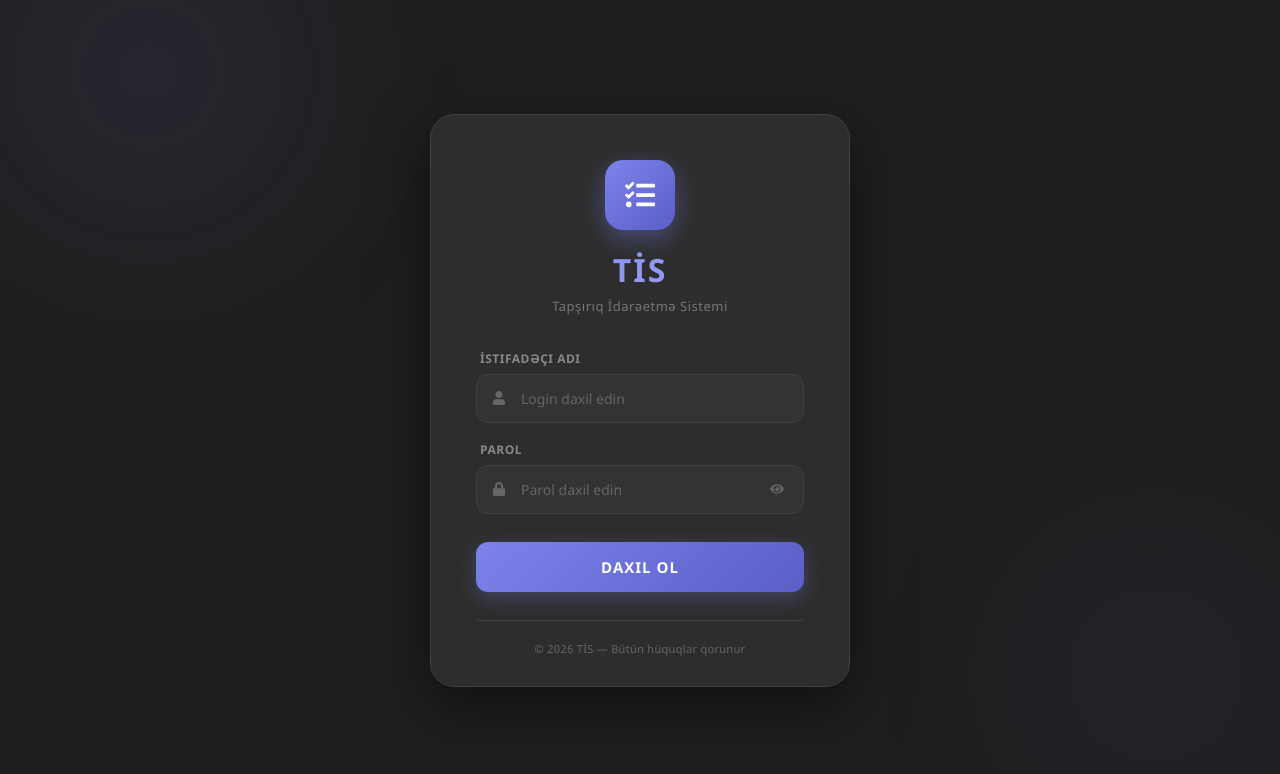
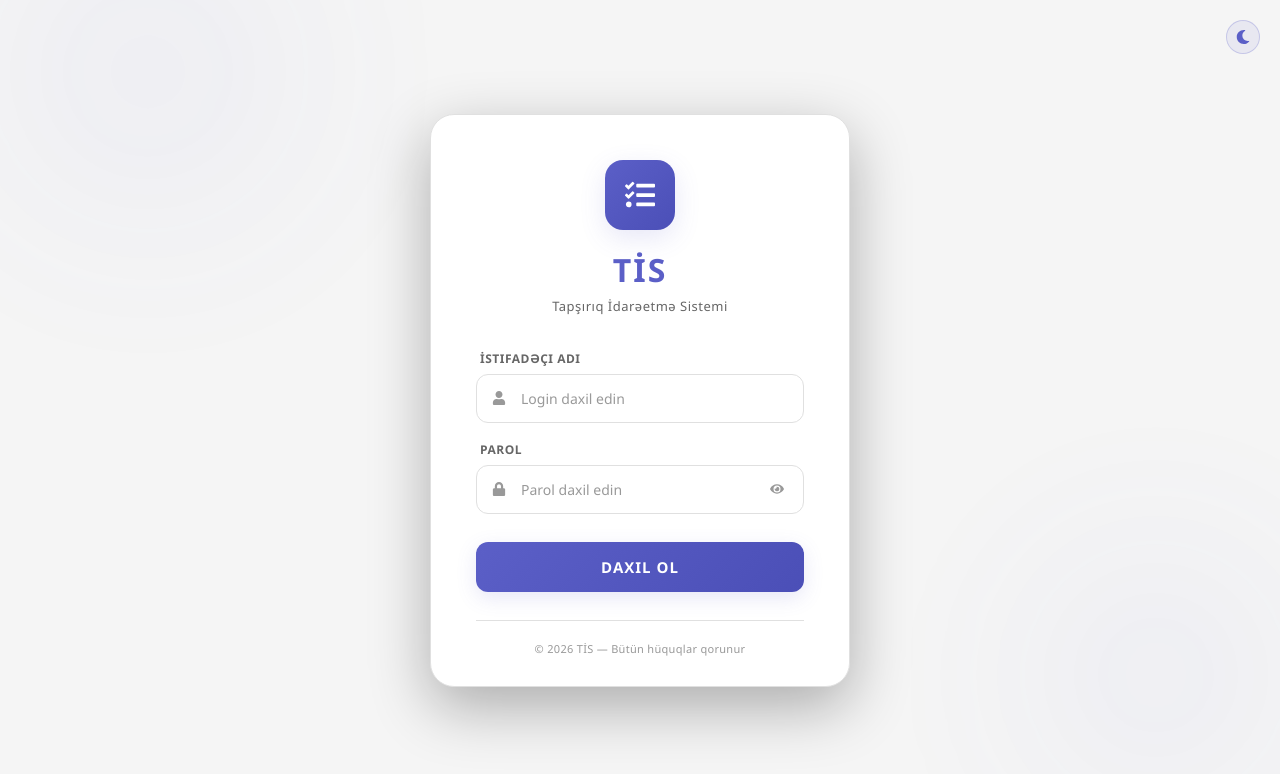
Before and after one commit to byValizada/Frontend-T-S, a React (Vite) app: page / in a window 1280 px wide. Shown: the top 774 px of the page. Built offline with nearby package versions, Linux system fonts and the light colour scheme.

Commit message:
dark and ligt mode

```diff
--- a/src/components/Login/Login.css
+++ b/src/components/Login/Login.css
@@ -1,24 +1,18 @@
-/* ============================================
-   LOGIN SƏHİFƏSİ - Microsoft To Do Style
-   ============================================ */
-
 .login-page {
   width: 100vw;
   height: 100vh;
   display: flex;
   justify-content: center;
   align-items: center;
-  background: #1F1F1F;
+  background: var(--bg-primary);
   overflow: hidden;
   position: fixed;
   top: 0;
   left: 0;
   font-family: 'Segoe UI', Tahoma, Arial, sans-serif;
+  transition: background 0.3s;
 }
 
-/* ============================================
-   ANİMASİYALI ARXA FON FİQURLARI
-   ============================================ */
 .login-bg-shapes {
   position: absolute;
   width: 100%;
@@ -38,16 +32,15 @@
 .login-shape-1 {
   width: 500px;
   height: 500px;
-  background: radial-gradient(circle, rgba(123, 131, 235, 0.3) 0%, transparent 70%);
+  background: radial-gradient(circle, var(--accent-bg-hover) 0%, transparent 70%);
   top: -150px;
   left: -150px;
-  animation-delay: 0s;
 }
 
 .login-shape-2 {
   width: 450px;
   height: 450px;
-  background: radial-gradient(circle, rgba(91, 95, 199, 0.25) 0%, transparent 70%);
+  background: radial-gradient(circle, var(--accent-bg-hover) 0%, transparent 70%);
   bottom: -100px;
   right: -100px;
   animation-delay: 5s;
@@ -56,7 +49,7 @@
 .login-shape-3 {
   width: 350px;
   height: 350px;
-  background: radial-gradient(circle, rgba(123, 131, 235, 0.15) 0%, transparent 70%);
+  background: radial-gradient(circle, var(--accent-bg) 0%, transparent 70%);
   top: 50%;
   left: 50%;
   transform: translate(-50%, -50%);
@@ -69,20 +62,18 @@
   66% { transform: translate(-30px, 40px) scale(0.95); }
 }
 
-/* ============================================
-   LOGIN QUTUSU
-   ============================================ */
 .login-box {
-  background: #2D2D2D;
-  border: 1px solid #404040;
+  background: var(--bg-secondary);
+  border: 1px solid var(--border-primary);
   border-radius: 24px;
   padding: 45px 45px 30px;
   width: 420px;
   max-width: 90vw;
-  box-shadow: 0 20px 60px rgba(0, 0, 0, 0.5);
+  box-shadow: 0 20px 60px rgba(0, 0, 0, 0.3);
   position: relative;
   z-index: 2;
   animation: fadeInUp 0.7s ease-out;
+  transition: background 0.3s, border-color 0.3s;
 }
 
 @keyframes fadeInUp {
@@ -90,9 +81,6 @@
   to { opacity: 1; transform: translateY(0); }
 }
 
-/* ============================================
-   BAŞLIQ BÖLMƏSİ
-   ============================================ */
 .login-header {
   text-align: center;
   margin-bottom: 35px;
@@ -103,17 +91,17 @@
   height: 70px;
   margin: 0 auto 18px;
   border-radius: 18px;
-  background: linear-gradient(135deg, #7B83EB 0%, #5B5FC7 100%);
+  background: linear-gradient(135deg, var(--accent), var(--accent-hover));
   display: flex;
   align-items: center;
   justify-content: center;
-  box-shadow: 0 8px 24px rgba(123, 131, 235, 0.35);
+  box-shadow: 0 8px 24px var(--accent-bg-hover);
   animation: pulse 3s ease-in-out infinite;
 }
 
 @keyframes pulse {
-  0%, 100% { box-shadow: 0 8px 24px rgba(123, 131, 235, 0.35); }
-  50% { box-shadow: 0 8px 32px rgba(123, 131, 235, 0.55); }
+  0%, 100% { box-shadow: 0 8px 24px var(--accent-bg-hover); }
+  50% { box-shadow: 0 8px 32px var(--accent-bg-hover); }
 }
 
 .login-icon {
@@ -122,28 +110,20 @@
 }
 
 .login-title {
-  color: #E8E8E8;
+  color: var(--accent);
   font-size: 32px;
   font-weight: 700;
   margin: 0 0 6px 0;
   letter-spacing: 2px;
-  background: linear-gradient(135deg, #7B83EB 0%, #A5AAFA 100%);
-  -webkit-background-clip: text;
-  -webkit-text-fill-color: transparent;
-  background-clip: text;
 }
 
 .login-subtitle {
-  color: #888888;
+  color: var(--text-secondary);
   font-size: 13px;
   margin: 0;
   letter-spacing: 0.5px;
-  opacity: 0.8;
 }
 
-/* ============================================
-   FORMA
-   ============================================ */
 .login-form {
   display: flex;
   flex-direction: column;
@@ -157,7 +137,7 @@
 }
 
 .input-group label {
-  color: #888888;
+  color: var(--text-secondary);
   font-size: 12px;
   font-weight: 600;
   letter-spacing: 0.5px;
@@ -174,7 +154,7 @@
 .input-icon {
   position: absolute;
   left: 16px;
-  color: #666666;
+  color: var(--text-muted);
   font-size: 14px;
   pointer-events: none;
   transition: color 0.3s;
@@ -183,10 +163,10 @@
 .input-wrapper input {
   width: 100%;
   padding: 14px 16px 14px 44px;
-  border: 1px solid #404040;
+  border: 1px solid var(--border-primary);
   border-radius: 12px;
-  background-color: #333333;
-  color: #E8E8E8;
+  background-color: var(--bg-input);
+  color: var(--text-primary);
   font-size: 14px;
   outline: none;
   transition: all 0.3s ease;
@@ -195,27 +175,26 @@
 }
 
 .input-wrapper input::placeholder {
-  color: #666666;
+  color: var(--text-muted);
 }
 
 .input-wrapper input:focus {
-  border-color: #7B83EB;
-  background-color: #3A3A3A;
-  box-shadow: 0 0 0 4px rgba(123, 131, 235, 0.15);
+  border-color: var(--accent);
+  background-color: var(--bg-input-focus);
+  box-shadow: 0 0 0 4px var(--accent-bg);
 }
 
 .input-wrapper input:focus ~ .input-icon,
 .input-wrapper:focus-within .input-icon {
-  color: #7B83EB;
+  color: var(--accent);
 }
 
-/* PAROL GÖSTƏR/GİZLƏT */
 .toggle-parol {
   position: absolute;
   right: 12px;
   background: none;
   border: none;
-  color: #666666;
+  color: var(--text-muted);
   cursor: pointer;
   padding: 6px 8px;
   font-size: 14px;
@@ -227,20 +206,17 @@
 }
 
 .toggle-parol:hover {
-  color: #7B83EB;
-  background-color: rgba(123, 131, 235, 0.1);
+  color: var(--accent);
+  background-color: var(--accent-bg);
 }
 
-/* ============================================
-   XƏTA MESAJI
-   ============================================ */
 .error-message {
-  color: #ff8b8b;
+  color: var(--danger);
   font-size: 13px;
   margin: 0;
   padding: 11px 14px;
-  background-color: rgba(255, 107, 107, 0.08);
-  border: 1px solid rgba(255, 107, 107, 0.2);
+  background-color: var(--danger-bg);
+  border: 1px solid var(--danger-border);
   border-radius: 10px;
   display: flex;
   align-items: center;
@@ -252,8 +228,8 @@
   width: 8px;
   height: 8px;
   border-radius: 50%;
-  background: #ff6b6b;
-  box-shadow: 0 0 8px rgba(255, 107, 107, 0.6);
+  background: var(--danger);
+  box-shadow: 0 0 8px var(--danger);
   flex-shrink: 0;
 }
 
@@ -263,12 +239,9 @@
   75% { transform: translateX(6px); }
 }
 
-/* ============================================
-   GİRİŞ DÜYMƏSİ
-   ============================================ */
 .giris-btn {
   padding: 14px;
-  background: linear-gradient(135deg, #7B83EB 0%, #5B5FC7 100%);
+  background: linear-gradient(135deg, var(--accent), var(--accent-hover));
   color: #fff;
   border: none;
   border-radius: 12px;
@@ -279,7 +252,7 @@
   letter-spacing: 1px;
   text-transform: uppercase;
   transition: all 0.3s ease;
-  box-shadow: 0 6px 20px rgba(123, 131, 235, 0.3);
+  box-shadow: 0 6px 20px var(--accent-bg-hover);
   position: relative;
   overflow: hidden;
   min-height: 50px;
@@ -306,7 +279,7 @@
 
 .giris-btn:hover:not(:disabled) {
   transform: translateY(-2px);
-  box-shadow: 0 10px 28px rgba(123, 131, 235, 0.45);
+  box-shadow: 0 10px 28px var(--accent-bg-hover);
 }
 
 .giris-btn:active:not(:disabled) {
@@ -318,11 +291,6 @@
   opacity: 0.8;
 }
 
-.giris-btn.loading {
-  background: linear-gradient(135deg, #6B73DB 0%, #4B4FB7 100%);
-}
-
-/* LOADER */
 .btn-loader {
   width: 20px;
   height: 20px;
@@ -336,41 +304,40 @@
   to { transform: rotate(360deg); }
 }
 
-/* ============================================
-   FOOTER
-   ============================================ */
 .login-footer {
   margin-top: 28px;
   text-align: center;
   padding-top: 20px;
-  border-top: 1px solid #404040;
+  border-top: 1px solid var(--border-primary);
 }
 
 .login-footer p {
-  color: #666666;
+  color: var(--text-muted);
   font-size: 11px;
   margin: 0;
   letter-spacing: 0.3px;
 }
 
-/* ============================================
-   RESPONSIVE
-   ============================================ */
+/* THEME TOGGLE */
+.login-theme-toggle {
+  position: fixed;
+  top: 20px;
+  right: 20px;
+  z-index: 10;
+}
+
 @media (max-width: 480px) {
   .login-box {
     padding: 35px 28px 25px;
     border-radius: 20px;
   }
-
   .login-title {
     font-size: 28px;
   }
-
   .login-icon-wrapper {
     width: 60px;
     height: 60px;
   }
-
   .login-icon {
     font-size: 26px;
   }
--- a/src/components/Login/Login.tsx
+++ b/src/components/Login/Login.tsx
@@ -3,6 +3,7 @@ import { FaUser, FaLock, FaEye, FaEyeSlash, FaTasks } from "react-icons/fa";
 import { isSuperAdmin } from "../../services/dataService";
 import { addLog } from "../shared/logHelper";
 import "./Login.css";
+import ThemeToggle from '../shared/ThemeToggle'
 import type { User } from "../../services/dataService";
 interface LoginProps {
   onLogin: (user: User) => void;
@@ -80,6 +81,9 @@ function Login({ onLogin }: LoginProps) {
 
   return (
     <div className="login-page">
+       <div className="login-theme-toggle">
+        <ThemeToggle />
+      </div>
       <div className="login-bg-shapes">
         <div className="login-shape login-shape-1"></div>
         <div className="login-shape login-shape-2"></div>
--- /dev/null
+++ b/src/components/shared/ThemeToggle.css
@@ -0,0 +1,20 @@
+.theme-toggle {
+  background: var(--accent-bg);
+  border: 1px solid var(--accent-border);
+  color: var(--accent);
+  width: 34px;
+  height: 34px;
+  border-radius: 50%;
+  cursor: pointer;
+  display: flex;
+  align-items: center;
+  justify-content: center;
+  font-size: 14px;
+  transition: all 0.3s;
+}
+
+.theme-toggle:hover {
+  background: var(--accent-bg-hover);
+  color: var(--accent-hover);
+  transform: rotate(30deg);
+}
--- /dev/null
+++ b/src/components/shared/ThemeToggle.tsx
@@ -0,0 +1,34 @@
+import { useState, useEffect } from 'react'
+import { FaSun, FaMoon } from 'react-icons/fa'
+import './ThemeToggle.css'
+
+function ThemeToggle() {
+  const [theme, setTheme] = useState<'dark' | 'light'>(() => {
+    // 1. LocalStorage-dən yoxla
+    const saved = localStorage.getItem('theme')
+    if (saved === 'light' || saved === 'dark') return saved
+
+    // 2. Brauzer parametrinə bax
+    if (window.matchMedia('(prefers-color-scheme: light)').matches) return 'light'
+
+    // 3. Default dark
+    return 'dark'
+  })
+
+  useEffect(() => {
+    document.documentElement.setAttribute('data-theme', theme)
+    localStorage.setItem('theme', theme)
+  }, [theme])
+
+  const toggleTheme = () => {
+    setTheme(prev => prev === 'dark' ? 'light' : 'dark')
+  }
+
+  return (
+    <button className="theme-toggle" onClick={toggleTheme} title={theme === 'dark' ? 'Açıq rejim' : 'Tünd rejim'}>
+      {theme === 'dark' ? <FaSun /> : <FaMoon />}
+    </button>
+  )
+}
+
+export default ThemeToggle
--- a/src/index.css
+++ b/src/index.css
@@ -1,3 +1,92 @@
+/* ============================================
+   THEME DƏYİŞƏNLƏRİ
+   ============================================ */
+
+/* DARK MODE (default) */
+:root {
+  --bg-primary: #1F1F1F;
+  --bg-secondary: #2D2D2D;
+  --bg-tertiary: #333333;
+  --bg-hover: #3D3D3D;
+  --bg-input: #333333;
+  --bg-input-focus: #3A3A3A;
+
+  --border-primary: #404040;
+  --border-hover: #505050;
+
+  --text-primary: #E8E8E8;
+  --text-secondary: #888888;
+  --text-muted: #666666;
+
+  --accent: #7B83EB;
+  --accent-hover: #A5AAFA;
+  --accent-bg: rgba(123, 131, 235, 0.08);
+  --accent-bg-hover: rgba(123, 131, 235, 0.15);
+  --accent-border: rgba(123, 131, 235, 0.25);
+
+  --danger: #ff6b6b;
+  --danger-bg: rgba(255, 107, 107, 0.08);
+  --danger-border: rgba(255, 107, 107, 0.2);
+
+  --success: #5dd87a;
+  --success-bg: rgba(40, 167, 69, 0.08);
+  --success-border: rgba(40, 167, 69, 0.2);
+
+  --warning: #ffc107;
+  --warning-bg: rgba(255, 193, 7, 0.08);
+  --warning-border: rgba(255, 193, 7, 0.2);
+
+  --info: #4da6ff;
+
+  --scrollbar-bg: transparent;
+  --scrollbar-thumb: rgba(123, 131, 235, 0.2);
+  --scrollbar-thumb-hover: rgba(123, 131, 235, 0.4);
+}
+
+/* LIGHT MODE */
+[data-theme="light"] {
+  --bg-primary: #F5F5F5;
+  --bg-secondary: #FFFFFF;
+  --bg-tertiary: #FAFAFA;
+  --bg-hover: #EEEEEE;
+  --bg-input: #FFFFFF;
+  --bg-input-focus: #F8F8FF;
+
+  --border-primary: #E0E0E0;
+  --border-hover: #CCCCCC;
+
+  --text-primary: #1F1F1F;
+  --text-secondary: #666666;
+  --text-muted: #999999;
+
+  --accent: #5B5FC7;
+  --accent-hover: #4B4FB7;
+  --accent-bg: rgba(91, 95, 199, 0.08);
+  --accent-bg-hover: rgba(91, 95, 199, 0.15);
+  --accent-border: rgba(91, 95, 199, 0.25);
+
+  --danger: #E53935;
+  --danger-bg: rgba(229, 57, 53, 0.08);
+  --danger-border: rgba(229, 57, 53, 0.2);
+
+  --success: #2E7D32;
+  --success-bg: rgba(46, 125, 50, 0.08);
+  --success-border: rgba(46, 125, 50, 0.2);
+
+  --warning: #F57F17;
+  --warning-bg: rgba(245, 127, 23, 0.08);
+  --warning-border: rgba(245, 127, 23, 0.2);
+
+  --info: #1565C0;
+
+  --scrollbar-bg: transparent;
+  --scrollbar-thumb: rgba(91, 95, 199, 0.2);
+  --scrollbar-thumb-hover: rgba(91, 95, 199, 0.4);
+}
+
+/* ============================================
+   GLOBAL STILLƏR
+   ============================================ */
 * {
   margin: 0;
   padding: 0;
@@ -6,11 +95,12 @@
 
 html, body {
   font-family: 'Segoe UI', Arial, sans-serif;
-  background-color: #0F1923;
+  background-color: var(--bg-primary);
   width: 100%;
   height: 100%;
   overflow: hidden;
-  color: #E8F4F3;
+  color: var(--text-primary);
+  transition: background-color 0.3s, color 0.3s;
 }
 
 #root {
@@ -25,14 +115,14 @@ html, body {
 }
 
 ::-webkit-scrollbar-track {
-  background: rgba(255, 255, 255, 0.03);
+  background: var(--scrollbar-bg);
 }
 
 ::-webkit-scrollbar-thumb {
-  background: rgba(78, 205, 196, 0.3);
+  background: var(--scrollbar-thumb);
   border-radius: 3px;
 }
 
 ::-webkit-scrollbar-thumb:hover {
-  background: rgba(78, 205, 196, 0.6);
+  background: var(--scrollbar-thumb-hover);
 }
```
Also changed, not shown: src/components/Dashboard/Dashboard.css (+77 -93 lines), src/components/Sidebar/Sidebar.css (+27 -33 lines), src/components/Sidebar/Sidebar.tsx (+33 -26 lines).
